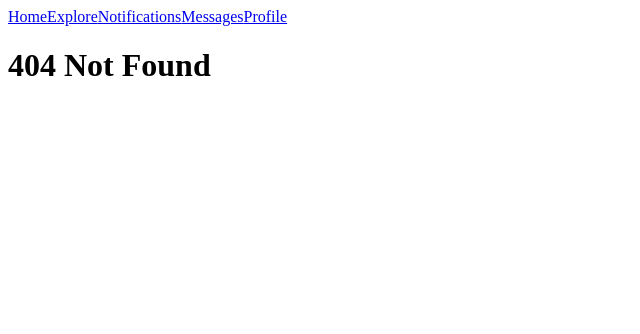
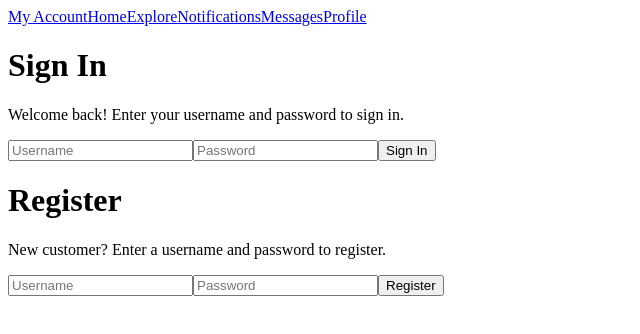
Before and after one commit to admartx86/catbook-client, a React app: page /myaccount in a window 1280 px wide. Before the commit this address had no page. Shown: the top 334 px of the page, without its empty margins (0-640 px from the left). Built offline with nearby package versions, Linux system fonts and the light colour scheme.

Commit message:
feat: Add user log in, log out, register

```diff
--- a/package.json
+++ b/package.json
@@ -5,7 +5,10 @@
   "main": "index.js",
   "scripts": {
     "start": "webpack-dev-server --mode development --open --hot",
-    "build": "webpack --mode production"
+    "build": "webpack --mode production",
+    "lint": "eslint .",
+    "lint:fix": "eslint --fix",
+    "format": "prettier --write './**/*.{js,jsx,ts,tsx,css,md,json}' --config ./.prettierrc"
   },
   "keywords": [],
   "author": "",
--- a/src/components/App.js
+++ b/src/components/App.js
@@ -2,6 +2,7 @@ import React from "react";
 import ReactDOM from "react-dom";
 import { Routes, Route } from "react-router-dom";
 
+import MyAccount from "./MyAccount";
 import Home from "./Home";
 import Explore from "./Explore";
 import Notifications from "./Notifications";
@@ -19,6 +20,7 @@ const App = () => {
             <Navigation />
 
             <Routes>
+            <Route path="/myaccount" element={<MyAccount />} />
               <Route path="/" element={<Home />} />
               <Route path="/home" element={<Home />} />
               <Route path="/explore" element={<Explore />} />
@@ -29,6 +31,7 @@ const App = () => {
               {/* <Route path="/profile/:id" element={<Profile />} /> */}
               <Route path="/compose/meow" element={<ComposeMeow/>} />
               <Route path="*" element={<h1>404 Not Found</h1>} />
+
             </Routes>
 
         </div>
--- /dev/null
+++ b/src/components/MyAccount.js
@@ -0,0 +1,131 @@
+import React, { useState } from "react";
+import axios from "axios";
+import { useNavigate } from "react-router-dom";
+
+const MyAccount = () => {
+    const navigate = useNavigate();
+    const [ username, setUsername ] = useState("");
+
+    const [loginUsername, setLoginUsername] = useState("");
+    const [loginPassword, setLoginPassword] = useState("");
+    const [registerUsername, setRegisterUsername] = useState("");
+    const [registerPassword, setRegisterPassword] = useState("");
+
+    const handleLogout = async (e) => {
+        e.preventDefault();
+        try {
+          const res = await axios.post(
+            `${process.env.REACT_APP_BACKEND_URL}/logout`,
+            {},
+            { withCredentials: true }
+          );
+          console.log('Logout post request successful', res.data);
+          setUsername(null);
+          navigate('/');
+        } catch (error) {
+          console.log('Logout post request failed', error);
+        }
+    };
+
+      const loginUser = async (username, password) => {
+        try {
+          await axios.post(
+            `${process.env.REACT_APP_BACKEND_URL}/login`,
+            { username, password },
+            { withCredentials: true }
+          );
+          setUsername(username);
+          navigate('/');
+        } catch (error) {
+          console.log('Login post request failed', error);
+        }
+      };
+
+      const handleLogin = async (e) => {
+        e.preventDefault();
+        loginUser(loginUsername, loginPassword);
+      };
+
+      const handleRegister = async (e) => {
+        e.preventDefault();
+        try {
+          const res = await axios.post(
+            `${process.env.REACT_APP_BACKEND_URL}/register`,
+            { username: registerUsername, password: registerPassword },
+            { withCredentials: true }
+          );
+          console.log('Register post request successful', res.data);
+          loginUser(registerUsername, registerPassword);
+        } catch (error) {
+          console.log('Register post request failed', error);
+        }
+      };
+
+      return (
+        <div className="account">
+          <div className="log-in-out-column">
+            {username ? (
+              <div className="sign-out section">
+                <h1>Sign Out</h1>
+                <p>
+                  You are signed in as <span style={{ fontWeight: 'bold' }}>{username}</span>.
+                </p>
+                <button className="sign-out-button" onClick={handleLogout}>
+                  Sign Out
+                </button>
+              </div>
+            ) : null}
+          </div>
+          <div className="section">
+            <h1>{username ? 'Switch Accounts' : 'Sign In'}</h1>
+            <p>
+              {username
+                ? 'Enter a different username and password to switch accounts.'
+                : 'Welcome back! Enter your username and password to sign in.'}
+            </p>
+            <form onSubmit={handleLogin} className="input-column">
+              <input
+                type="text"
+                placeholder="Username"
+                value={loginUsername}
+                onChange={(e) => setLoginUsername(e.target.value)}
+              />
+              <input
+                type="password"
+                placeholder="Password"
+                value={loginPassword}
+                onChange={(e) => setLoginPassword(e.target.value)}
+              />
+              <button type="submit">Sign In</button>
+            </form>
+          </div>
+
+          <div className="section">
+            <h1>Register</h1>
+            <p>
+              {username
+                ? 'Enter a new username and password to register an account.'
+                : 'New customer? Enter a username and password to register.'}
+            </p>
+            <form onSubmit={handleRegister} className="input-column">
+              <input
+                type="text"
+                placeholder="Username"
+                value={registerUsername}
+                onChange={(e) => setRegisterUsername(e.target.value)}
+              />
+              <input
+                type="password"
+                placeholder="Password"
+                value={registerPassword}
+                onChange={(e) => setRegisterPassword(e.target.value)}
+              />
+              <button type="submit">Register</button>
+            </form>
+          </div>
+        </div>
+    );
+};
+
+
+export default MyAccount;
--- a/src/components/Navigation.js
+++ b/src/components/Navigation.js
@@ -5,6 +5,7 @@ import { Link } from "react-router-dom";
 const Navigation = () => {
     return(
         <div>
+            <Link to="/myaccount">My Account</Link>
         <Link to="/home">Home</Link>
         <Link to="/explore">Explore</Link>
         <Link to="/notifications">Notifications</Link>
--- a/webpack.config.js
+++ b/webpack.config.js
@@ -1,19 +1,33 @@
 const path = require('path');
 const HTMLWebpackPlugin = require('html-webpack-plugin');
+const Dotenv = require('dotenv-webpack');
 
 module.exports = {
+    // resolve: {
+    //     fallback: {
+    //       "path": false,
+    //       "os": false,
+    //       "crypto": false,
+    //     }
+    //   },
 
     entry: './src/index.js',
 
+    // output: {
+    //     path: path.resolve(__dirname, 'dist'),
+    //     filename: 'bundle.js'
+    // },
     output: {
-        path: path.resolve(__dirname, 'dist'),
-        filename: 'bundle.js'
-    },
+        path: path.join(__dirname, 'dist'),
+        filename: 'bundle.js',
+        publicPath: '/'
+      },
 
     plugins: [
         new HTMLWebpackPlugin({
             template: './src/index.html'
-        })
+        }),
+        new Dotenv(),
     ],
 
     module: {
@@ -57,4 +71,7 @@ module.exports = {
             }
         ],
     },
+    // devServer: {
+    //     historyApiFallback: true
+    //   }
 };
```
Also changed, not shown: 3 other files (tests, documents, lock files or other folders).
